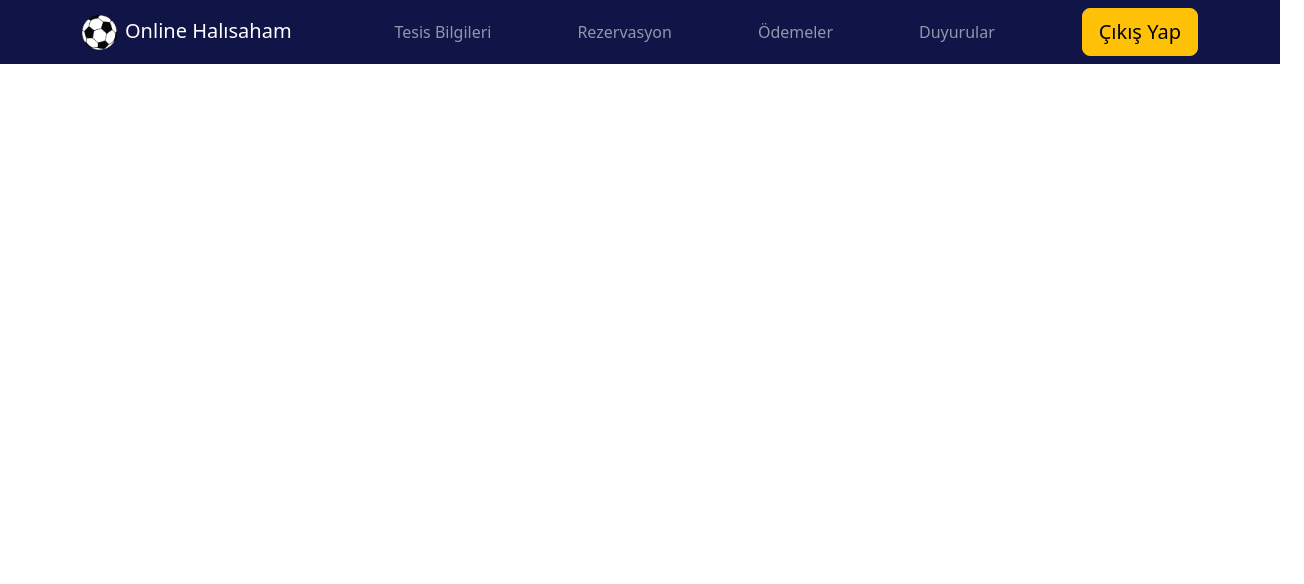
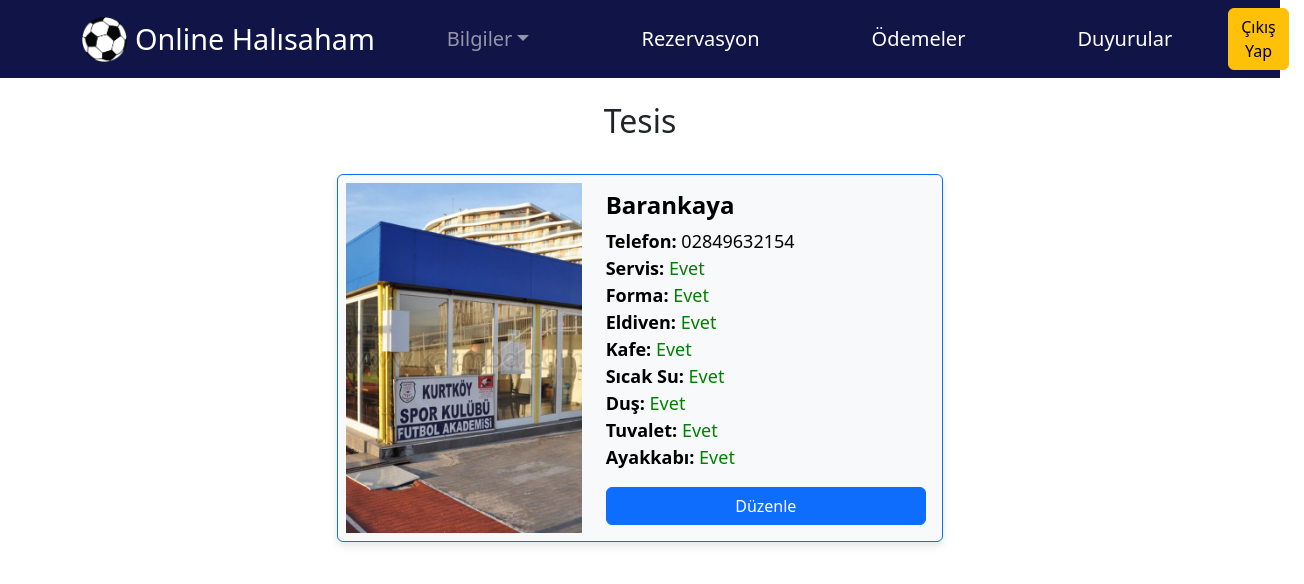
Before and after one commit to FratCan/halisahaotomasyonfrontend, a React (Create React App) app: page /facility in a window 1280 px wide. Shown: the top 584 px of the page, 1304 px wide, since content can reach past the window. Built offline with nearby package versions, Linux system fonts and the light colour scheme.

Commit message:
navbar düzeltildi,saatler dinamikleştirildi.

```diff
--- a/src/App.js
+++ b/src/App.js
@@ -5,6 +5,7 @@ import HomePage from "./pages/HomePage";
 import ReservationPage from "./pages/ReservationPage";
 import RegisterPage from "./pages/RegisterPage";
 import LoginPage from "./pages/LoginPage";
+import FieldsPage from "./pages/FieldsPage";
 
 function App() {
   return (
@@ -14,7 +15,8 @@ function App() {
           <Route path="/login" element={<LoginPage />} />
           <Route path="/register" element={<RegisterPage />} />
           <Route path="/home" element={<HomePage />} />
-          <Route path="/facilities" element={<FacilitiesPage />} />
+          <Route path="/facility" element={<FacilitiesPage />} />
+          <Route path="/fields" element={<FieldsPage />} />
           <Route path="/reservation" element={<ReservationPage />} />
       </Routes>
     </Router>
--- a/src/Components/NavBar.css
+++ /dev/null
@@ -1,16 +0,0 @@
-/* Navbar arka plan rengini değiştirme */
-.navbar-dark {
-    background-color: #101446 !important; /* Dark arka plan */
-    padding: 35px; /* İç boşlukları büyüt */
-  }
-  /* Navbar yazı tipini ve boyutunu değiştirme */
-  .navbar-brand-text {
-    font-size: 1.8rem; /* Marka yazısının boyutunu büyütme */
-    color: #ffffff; /* Yazıyı beyaz yapma */
-  }
-  .nav-link-text {
-    margin: 0 35px;
-    font-size: 1.7rem; /* Nav link yazı boyutunu büyütme */
-    color: #ffffff; /* Yazıyı beyaz yapma */
-    transition: color 0.1s ease; /* Renk değişiminin yumuşak geçiş yapması için */
-  }
--- a/src/Components/NavBar.jsx
+++ b/src/Components/NavBar.jsx
@@ -1,46 +1,93 @@
 import Container from "react-bootstrap/Container";
 import Nav from "react-bootstrap/Nav";
 import Navbar from "react-bootstrap/Navbar";
-import './NavBar.css';
 import Button from 'react-bootstrap/Button';
 import Image from 'react-bootstrap/Image';
-import { Link,useNavigate } from "react-router-dom";
+import { Link, useNavigate } from "react-router-dom";
+import NavDropdown from 'react-bootstrap/NavDropdown';
 
 function NavBar() {
-
-
-	const navigate = useNavigate();  // useNavigate hook'unu çağırın
+	const navigate = useNavigate();
 
 	const handleLogout = () => {
-        // Burada çıkış işlemini gerçekleştirmeniz gerekebilir (örneğin token silme)
-        navigate('/login');  // Kullanıcıyı login sayfasına yönlendir
+		navigate('/login');
 	};
 
-
 	return (
-		<Navbar expand="lg" variant="dark">
+		<Navbar
+		expand="md"
+		variant="dark"
+		style={{
+			backgroundColor: "#101446",
+		}}
+		>
 		<Container>
-				<Navbar.Brand as={Link} to="/home" href="#home" className="navbar-brand-text">
-				<Image src="/ball.png" alt="Top" width={35} height={35} className="me-2" />
+			<Navbar.Brand
+			as={Link}
+			to="/home"
+			style={{
+				fontSize: "1.8rem",
+				color: "#ffffff",
+				display: "flex",
+				alignItems: "center"
+			}}
+			>
+			<Image src="/ball.png" alt="Top" width={45} height={45} className="me-2" />
 			Online Halısaham
 			</Navbar.Brand>
-				<Nav className="ms-auto">
-					<Nav.Link as={Link} to="/facilities" href="#facility" className="nav-link-text" >
-						Tesis Bilgileri
-					</Nav.Link>
-					<Nav.Link as={Link} to="/reservation" href="#reservation" className="nav-link-text">
+			<Nav className="ms-auto fs-5">
+			<NavDropdown
+				title="Bilgiler"
+				id="basic-nav-dropdown"
+				className="mx-5" // boşluk eklendi
+				style={{
+				color: "#ffffff",
+				}}
+			>
+				<NavDropdown.Item as={Link} to="/facility">Tesis</NavDropdown.Item>
+				<NavDropdown.Item as={Link} to="/fields">Sahalar</NavDropdown.Item>
+			</NavDropdown>
+
+			<Nav.Link
+				as={Link}
+				to="/reservation"
+				className="mx-5" // boşluk eklendi
+				style={{
+				color: "#ffffff",
+				transition: "color 0.1s ease"
+				}}
+			>
 				Rezervasyon
 			</Nav.Link>
-					<Nav.Link href="#pricing" className="nav-link-text">
+
+			<Nav.Link
+				href="#pricing"
+				className="mx-5" // boşluk eklendi
+				style={{
+				color: "#ffffff",
+				transition: "color 0.1s ease"
+				}}
+			>
 				Ödemeler
 			</Nav.Link>
-					<Nav.Link href="#announcement" className=" nav-link-text">
+
+			<Nav.Link
+				href="#announcement"
+				className="mx-5" // boşluk eklendi
+				style={{
+				color: "#ffffff",
+				transition: "color 0.1s ease"
+				}}
+			>
 				Duyurular
 			</Nav.Link>
 			</Nav>
+
+
 			<Nav className="ms-auto">
-						<Button variant="warning" size="lg" onClick={handleLogout}>Çıkış Yap</Button>
-						<Link to="/login"></Link>
+			<Button variant="warning" size="md" onClick={handleLogout}>
+				Çıkış Yap
+			</Button>
 			</Nav>
 		</Container>
 		</Navbar>
--- a/src/pages/FacilitiesPage.jsx
+++ b/src/pages/FacilitiesPage.jsx
@@ -4,43 +4,18 @@ import FieldCard from "../Components/FieldCard";
 import { useFieldContext } from "../Components/FieldContext"; // Import the context
 
 function FacilitiesPage() {
-  const { fields, facilities, updateField, updateFacility } = useFieldContext(); // Access state and methods from context
+  const {facilities,updateFacility } = useFieldContext(); // Access state and methods from context
   const [showModal, setShowModal] = useState(false);
-  const [selectedField, setSelectedField] = useState(null);
   const [selectedFacility, setSelectedFacility] = useState(null);
 
   const handleEditClick = (field, facility) => {
-    if (field) {
-      setSelectedField(field);
-      setSelectedFacility(null);
-    }
-    if (facility) {
       setSelectedFacility(facility);
-      setSelectedField(null);
-    }
       setShowModal(true);
   };
 
   const handleCloseModal = () => {
     setShowModal(false);
-    setSelectedField(null);
     setSelectedFacility(null);
-  };
-
-  const handleFieldUpdate = (e) => {
-    e.preventDefault();
-    const updatedField = {
-      ...selectedField,
-      name: e.target.name.value,
-      district: e.target.district.value,
-      hours: e.target.hours.value,
-      price: e.target.price.value,
-      lighted: e.target.lighted.checked,
-      available: e.target.available.checked,
-    };
-
-    updateField(updatedField); // Use updateField from context
-    handleCloseModal();
   };
 
   const handleFacilityUpdate = (e) => {
@@ -65,27 +40,6 @@ function FacilitiesPage() {
 
   return (
     <>
-      <Container style={{ padding: 10 }}>
-        <h2 className="text-center my-5">Futbol Sahaları</h2>
-        {Array.from({ length: Math.ceil(fields.length / 3) }, (_, rowIndex) => (
-          <Row key={rowIndex} className="mb-4 justify-content-center">
-            {fields.slice(rowIndex * 3, rowIndex * 3 + 3).map((field) => (
-              <Col
-                key={field.id}
-                md={4}
-                className="d-flex justify-content-center"
-              >
-                <FieldCard
-                  field={field}
-                  onEdit={() => handleEditClick(field, null)}
-                  showEditButton={true}
-                />
-              </Col>
-            ))}
-          </Row>
-        ))}
-      </Container>
-
       <h2 className="text-center my-4">Tesis</h2>
       <Row
         xs={1}
@@ -99,16 +53,24 @@ function FacilitiesPage() {
               bg="light"
               border="primary"
               style={{
-                width: "50%",
                 boxShadow: "0px 4px 8px rgba(0,0,0,0.1)",
               }}
             >
-              <Card.Img
+              <Row className="g-0">
+                <Col md={5}>
+                  <Card.Img className="p-2"
                     variant="top"
                     src={facility.image}
                     alt={facility.name}
-                style={{ height: "300px", objectFit: "cover", padding: 30 }}
+                    style={{
+                      height: "100%",
+                      objectFit: "cover",
+                      borderTopLeftRadius: "0.25rem",
+                      borderBottomLeftRadius: "0.25rem",
+                    }}
                   />
+                </Col>
+                <Col md={7}>
                   <Card.Body>
                     <Card.Title
                       style={{
@@ -119,81 +81,47 @@ function FacilitiesPage() {
                     >
                       {facility.name}
                     </Card.Title>
-                <Card.Text style={{ fontSize: "20px", color: "#000000" }}>
-                  <strong>Telefon: </strong>
-                  {facility.phone} <br />
-                  <strong>Servis: </strong>
-                  <span
-                    style={{
-                      color: facility.transport ? "green" : "red",
-                    }}
-                  >
+                    <Card.Text style={{ fontSize: "18px", color: "#000000" }}>
+                      <strong>Telefon:</strong> {facility.phone} <br />
+                      <strong>Servis:</strong>{" "}
+                      <span style={{ color: facility.transport ? "green" : "red" }}>
                         {facility.transport ? "Evet" : "Hayır"}
                       </span>{" "}
                       <br />
-                  <strong>Forma: </strong>
-                  <span
-                    style={{
-                      color: facility.uniform ? "green" : "red",
-                    }}
-                  >
+                      <strong>Forma:</strong>{" "}
+                      <span style={{ color: facility.uniform ? "green" : "red" }}>
                         {facility.uniform ? "Evet" : "Hayır"}
                       </span>{" "}
                       <br />
-                  <strong>Eldiven: </strong>
-                  <span
-                    style={{
-                      color: facility.eldiven ? "green" : "red",
-                    }}
-                  >
+                      <strong>Eldiven:</strong>{" "}
+                      <span style={{ color: facility.eldiven ? "green" : "red" }}>
                         {facility.eldiven ? "Evet" : "Hayır"}
                       </span>{" "}
                       <br />
-                  <strong>Kafe: </strong>
-                  <span
-                    style={{
-                      color: facility.cafe ? "green" : "red",
-                    }}
-                  >
+                      <strong>Kafe:</strong>{" "}
+                      <span style={{ color: facility.cafe ? "green" : "red" }}>
                         {facility.cafe ? "Evet" : "Hayır"}
                       </span>{" "}
                       <br />
-                  <strong>Sıcak Su: </strong>
-                  <span
-                    style={{
-                      color: facility.hotwater ? "green" : "red",
-                    }}
-                  >
+                      <strong>Sıcak Su:</strong>{" "}
+                      <span style={{ color: facility.hotwater ? "green" : "red" }}>
                         {facility.hotwater ? "Evet" : "Hayır"}
                       </span>{" "}
                       <br />
-                  <strong>Duş: </strong>
-                  <span
-                    style={{
-                      color: facility.shower ? "green" : "red",
-                    }}
-                  >
+                      <strong>Duş:</strong>{" "}
+                      <span style={{ color: facility.shower ? "green" : "red" }}>
                         {facility.shower ? "Evet" : "Hayır"}
                       </span>{" "}
                       <br />
-                  <strong>Tuvalet: </strong>
-                  <span
-                    style={{
-                      color: facility.toilet ? "green" : "red",
-                    }}
-                  >
+                      <strong>Tuvalet:</strong>{" "}
+                      <span style={{ color: facility.toilet ? "green" : "red" }}>
                         {facility.toilet ? "Evet" : "Hayır"}
                       </span>{" "}
                       <br />
-                  <strong>Ayakkabı: </strong>
-                  <span
-                    style={{
-                      color: facility.shoes ? "green" : "red",
-                    }}
-                  >
+                      <strong>Ayakkabı:</strong>{" "}
+                      <span style={{ color: facility.shoes ? "green" : "red" }}>
                         {facility.shoes ? "Evet" : "Hayır"}
-                  </span>{" "}
-                  <br />
+                      </span>
                     </Card.Text>
                     <Button
                       variant="primary"
@@ -203,37 +131,30 @@ function FacilitiesPage() {
                       Düzenle
                     </Button>
                   </Card.Body>
+                </Col>
+              </Row>
           </Card>
           </Col>
         ))}
       </Row>
 
-      {showModal && (
+      {showModal && selectedFacility && (
   <Modal show={showModal} onHide={handleCloseModal}>
     <Modal.Header closeButton>
-            <Modal.Title>
-              {selectedFacility
-                ? `Tesis Düzenle: ${selectedFacility.name}`
-                : `Saha Düzenle: ${selectedField.name}`}
-            </Modal.Title>
+      <Modal.Title>Tesis Düzenle: {selectedFacility.name}</Modal.Title>
     </Modal.Header>
     <Modal.Body>
-            {selectedFacility ? (
       <Form onSubmit={handleFacilityUpdate}>
         <Form.Group controlId="name">
           <Form.Label>Adı</Form.Label>
-                  <Form.Control
-                    type="text"
-                    defaultValue={selectedFacility.name}
-                  />
+          <Form.Control type="text" defaultValue={selectedFacility.name} />
         </Form.Group>
+
         <Form.Group controlId="phone">
           <Form.Label>Telefon</Form.Label>
-                  <Form.Control
-                    type="text"
-                    defaultValue={selectedFacility.phone}
-                  />
+          <Form.Control type="text" defaultValue={selectedFacility.phone} />
         </Form.Group>
+
         <Form.Group controlId="transport">
           <Form.Check
             type="checkbox"
@@ -241,6 +162,7 @@ function FacilitiesPage() {
             defaultChecked={selectedFacility.transport}
           />
         </Form.Group>
+
         <Form.Group controlId="eldiven">
           <Form.Check
             type="checkbox"
@@ -248,6 +170,7 @@ function FacilitiesPage() {
             defaultChecked={selectedFacility.eldiven}
           />
         </Form.Group>
+
         <Form.Group controlId="uniform">
           <Form.Check
             type="checkbox"
@@ -255,6 +178,7 @@ function FacilitiesPage() {
             defaultChecked={selectedFacility.uniform}
           />
         </Form.Group>
+
         <Form.Group controlId="cafe">
           <Form.Check
             type="checkbox"
@@ -262,6 +186,7 @@ function FacilitiesPage() {
             defaultChecked={selectedFacility.cafe}
           />
         </Form.Group>
+
         <Form.Group controlId="hotwater">
           <Form.Check
             type="checkbox"
@@ -269,6 +194,7 @@ function FacilitiesPage() {
             defaultChecked={selectedFacility.hotwater}
           />
         </Form.Group>
+
         <Form.Group controlId="shower">
           <Form.Check
             type="checkbox"
@@ -276,6 +202,7 @@ function FacilitiesPage() {
             defaultChecked={selectedFacility.shower}
           />
         </Form.Group>
+
         <Form.Group controlId="toilet">
           <Form.Check
             type="checkbox"
@@ -283,6 +210,7 @@ function FacilitiesPage() {
             defaultChecked={selectedFacility.toilet}
           />
         </Form.Group>
+
         <Form.Group controlId="shoes">
           <Form.Check
             type="checkbox"
@@ -290,59 +218,15 @@ function FacilitiesPage() {
             defaultChecked={selectedFacility.shoes}
           />
         </Form.Group>
-                <Button variant="primary" type="submit">
+
+        <Button variant="primary" type="submit" className="mt-3">
           Kaydet
         </Button>
       </Form>
-            ) : (
-              <Form onSubmit={handleFieldUpdate}>
-                <Form.Group controlId="name">
-                  <Form.Label>Adı</Form.Label>
-                  <Form.Control type="text" defaultValue={selectedField.name} />
-                </Form.Group>
-                <Form.Group controlId="district">
-                  <Form.Label>District</Form.Label>
-                  <Form.Control
-                    type="text"
-                    defaultValue={selectedField.district}
-                  />
-                </Form.Group>
-                <Form.Group controlId="hours">
-                  <Form.Label>Çalışma Saatleri</Form.Label>
-                  <Form.Control
-                    type="text"
-                    defaultValue={selectedField.hours}
-                  />
-                </Form.Group>
-                <Form.Group controlId="price">
-                  <Form.Label>Fiyat</Form.Label>
-                  <Form.Control
-                    type="number"
-                    defaultValue={selectedField.price}
-                  />
-                </Form.Group>
-                <Form.Group controlId="lighted">
-                  <Form.Check
-                    type="checkbox"
-                    label="Aydınlatmalı"
-                    defaultChecked={selectedField.lighted}
-                  />
-                </Form.Group>
-                <Form.Group controlId="available">
-                  <Form.Check
-                    type="checkbox"
-                    label="Mevcut"
-                    defaultChecked={selectedField.available}
-                  />
-                </Form.Group>
-                <Button variant="primary" type="submit">
-                  Kaydet
-                </Button>
-              </Form>
-            )}
     </Modal.Body>
   </Modal>
 )}
+
     </>
   );
 }
--- /dev/null
+++ b/src/pages/FieldsPage.jsx
@@ -0,0 +1,122 @@
+import React, { useState } from "react";
+import {
+    Container,
+    Card,
+    Button,
+    Modal,
+    Form,
+    Row,
+    Col,
+} from "react-bootstrap";
+import FieldCard from "../Components/FieldCard";
+import { useFieldContext } from "../Components/FieldContext";
+
+function FieldsPage() {
+    const { fields, updateField } = useFieldContext();
+    const [showModal, setShowModal] = useState(false);
+    const [selectedField, setSelectedField] = useState(null);
+
+    const handleEditClick = (field) => {
+        if (field) {
+        setSelectedField(field);
+        setShowModal(true);
+        }
+    };
+
+    const handleCloseModal = () => {
+        setShowModal(false);
+        setSelectedField(null);
+    };
+
+    const handleFieldUpdate = (e) => {
+        e.preventDefault();
+        const updatedField = {
+        ...selectedField,
+        name: e.target.name.value,
+        district: e.target.district.value,
+        hours: e.target.hours.value,
+        price: e.target.price.value,
+        lighted: e.target.lighted.checked,
+        available: e.target.available.checked,
+        };
+
+        updateField(updatedField);
+        handleCloseModal();
+    };
+
+    return (
+    <>
+        <Container style={{ padding: 10 }}>
+            <h2 className="text-center my-5">Futbol Sahaları</h2>
+            {Array.from({ length: Math.ceil(fields.length / 3) }, (_, rowIndex) => (
+            <Row key={rowIndex} className="mb-4 justify-content-center">
+                {fields
+                .slice(rowIndex * 3, rowIndex * 3 + 3)
+                .map((field) => (
+                    <Col key={field.id} md={4} className="d-flex justify-content-center">
+                    <FieldCard
+                        field={field}
+                        onEdit={() => handleEditClick(field)}
+                        showEditButton={true}
+                    />
+                    </Col>
+                ))}
+            </Row>
+            ))}
+        </Container>
+
+    {showModal && selectedField && (
+            <Modal show={showModal} onHide={handleCloseModal}>
+            <Modal.Header closeButton>
+                <Modal.Title>Saha Düzenle: {selectedField.name}</Modal.Title>
+            </Modal.Header>
+            <Modal.Body>
+                <Form onSubmit={handleFieldUpdate}>
+                <Form.Group controlId="name">
+                    <Form.Label>Adı</Form.Label>
+                    <Form.Control type="text" defaultValue={selectedField.name} />
+                </Form.Group>
+
+                <Form.Group controlId="district">
+                    <Form.Label>İlçe</Form.Label>
+                    <Form.Control type="text" defaultValue={selectedField.district} />
+                </Form.Group>
+
+                <Form.Group controlId="hours">
+                    <Form.Label>Çalışma Saatleri</Form.Label>
+                    <Form.Control type="text" defaultValue={selectedField.hours} />
+                </Form.Group>
+
+                <Form.Group controlId="price">
+                    <Form.Label>Fiyat</Form.Label>
+                    <Form.Control type="number" defaultValue={selectedField.price} />
+                </Form.Group>
+
+                <Form.Group controlId="lighted">
+                    <Form.Check
+                    type="checkbox"
+                    label="Aydınlatmalı"
+                    defaultChecked={selectedField.lighted}
+                    />
+                </Form.Group>
+
+                <Form.Group controlId="available">
+                    <Form.Check
+                    type="checkbox"
+                    label="Mevcut"
+                    defaultChecked={selectedField.available}
+                    />
+                </Form.Group>
+
+                <Button variant="primary" type="submit">
+                    Kaydet
+                </Button>
+                </Form>
+            </Modal.Body>
+            </Modal>
+    )}
+    </>
+);
+}
+
+export default FieldsPage;
```
Also changed, not shown: src/pages/ReservationPage.jsx (+28 -45 lines). Lines whose indentation alone changed are shown as unchanged.
